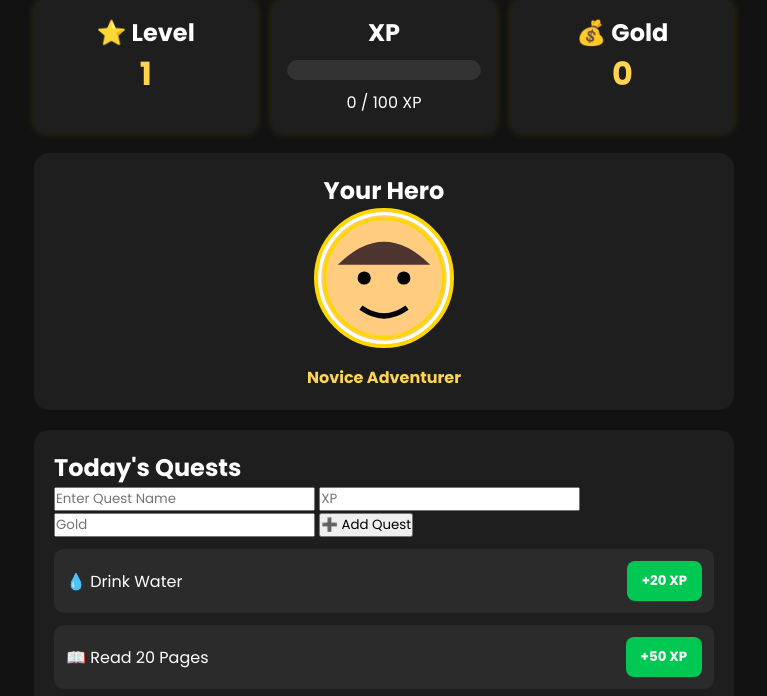
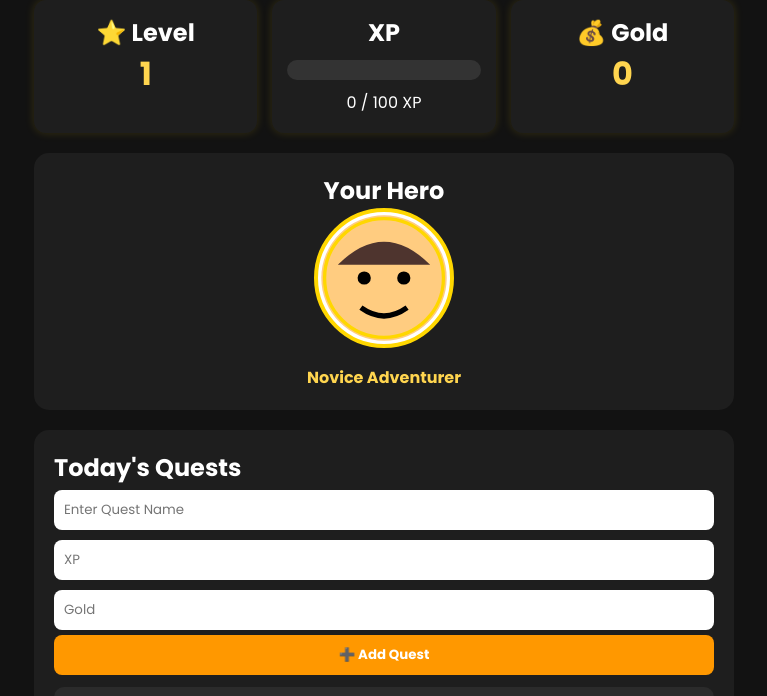
Before and after one commit to Omkarneet/Habitify, a plain HTML site: page index.html in a window 1280 px wide. Shown: the part 98-794 px from the top of the page, without its empty margins (256-1023 px from the left). Drawn offline with Linux system fonts and the light colour scheme.

Commit message:
Update style.css

```diff
--- a/style.css
+++ b/style.css
@@ -183,3 +183,35 @@ margin-bottom:8px;
 background:#333;
 border-radius:8px;
 } mm
+
+.createQuest{
+
+background:#252525;
+padding:15px;
+border-radius:12px;
+margin-top:15px;
+
+}
+
+.createQuest input{
+
+width:100%;
+padding:10px;
+margin:5px 0;
+border-radius:8px;
+border:none;
+
+}
+
+.createQuest button{
+
+width:100%;
+padding:10px;
+background:#ff9800;
+color:white;
+border:none;
+border-radius:8px;
+font-weight:bold;
+cursor:pointer;
+
+}
```
